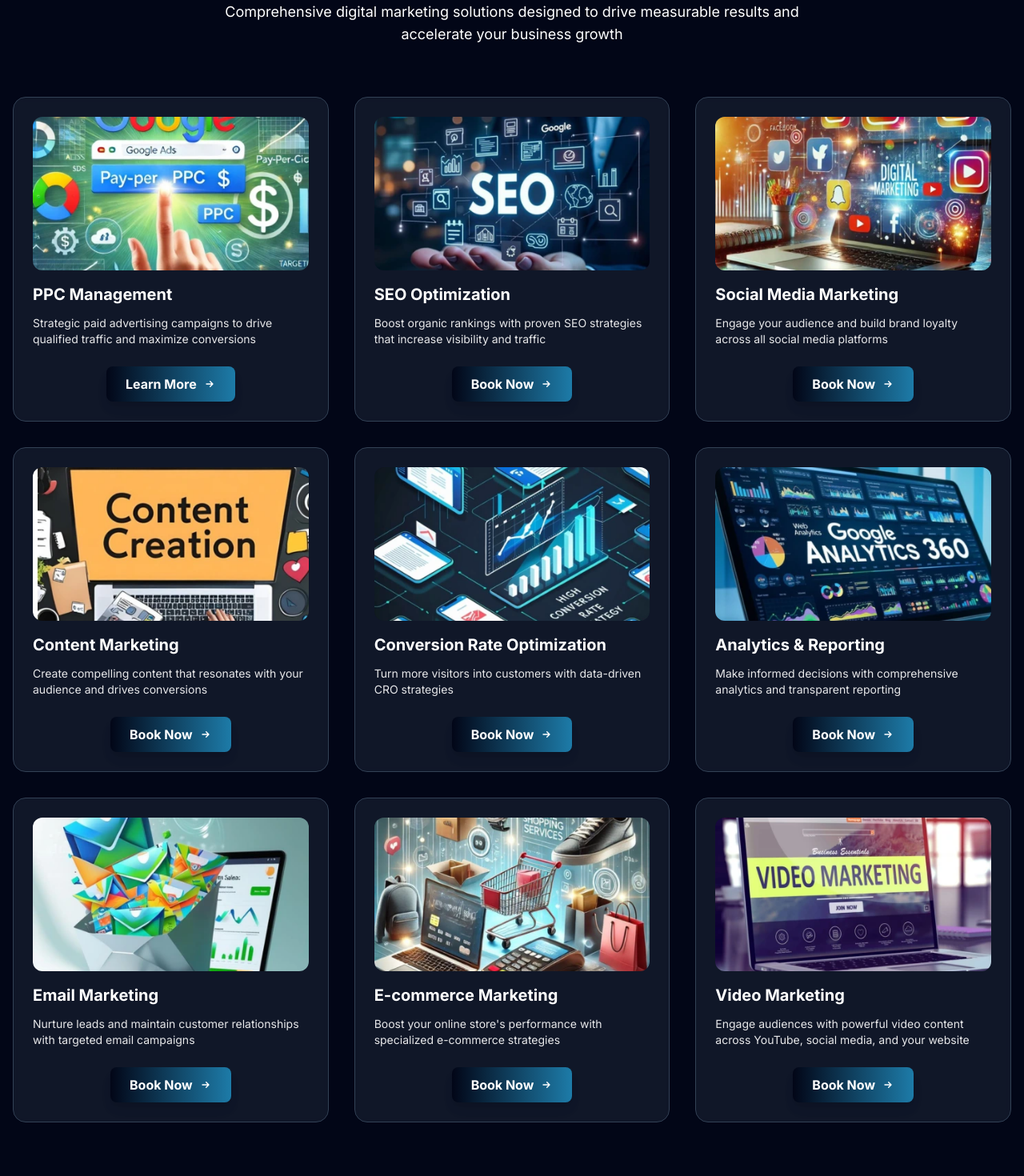
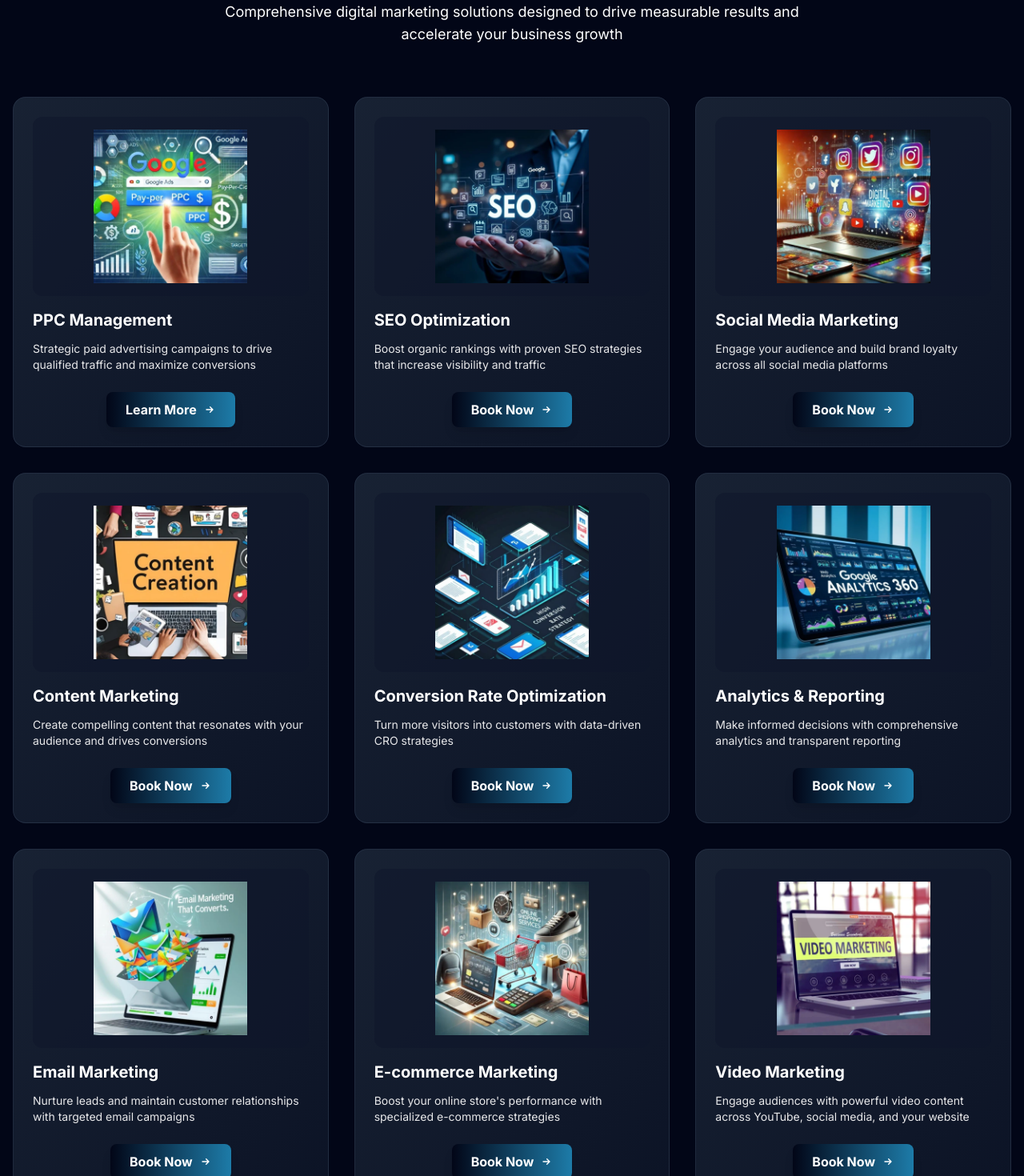
Before and after one commit to anshmydigitalcrown-ui/stardigitechpro, a Next.js app: page / in a window 1280 px wide. Shown: the part 1320-2790 px from the top of the page at 80% size. Built offline with nearby package versions, Linux system fonts and the light colour scheme.

Commit message:
Update service card styling - change to object-contain to show full images without cropping

```diff
--- a/app/page.tsx
+++ b/app/page.tsx
@@ -133,13 +133,13 @@
           </div>
           <div className="grid grid-cols-1 md:grid-cols-2 lg:grid-cols-3 gap-8 max-w-7xl mx-auto">
             {/* Service 1 - PPC Management */}
-            <div className="group relative bg-slate-800 bg-opacity-50 backdrop-blur-sm p-6 rounded-2xl border border-slate-700 hover:bg-slate-700 hover:bg-opacity-50 transition-all duration-300 hover:scale-105 hover:shadow-2xl">
-              <div className="relative w-full h-48 mb-4 rounded-xl overflow-hidden">
+            <div className="group relative bg-gradient-to-br from-slate-800/80 to-slate-900/80 backdrop-blur-sm p-6 rounded-2xl border border-slate-700/50 hover:border-primary/50 transition-all duration-300 hover:shadow-2xl hover:shadow-primary/20">
+              <div className="relative w-full h-56 mb-4 rounded-xl overflow-hidden bg-slate-900/50 flex items-center justify-center">
                 <Image
                   src="/service/PPC Management.webp.webp"
                   alt="PPC Management"
                   fill
-                  className="object-cover group-hover:scale-110 transition-transform duration-300"
+                  className="object-contain p-4 group-hover:scale-105 transition-transform duration-300"
                 />
               </div>
               <h3 className="text-xl font-bold text-white mb-3">PPC Management</h3>
@@ -162,13 +162,13 @@
             </div>
 
             {/* Service 2 - SEO Optimization */}
-            <div className="group relative bg-slate-800 bg-opacity-50 backdrop-blur-sm p-6 rounded-2xl border border-slate-700 hover:bg-slate-700 hover:bg-opacity-50 transition-all duration-300 hover:scale-105 hover:shadow-2xl">
-              <div className="relative w-full h-48 mb-4 rounded-xl overflow-hidden">
+            <div className="group relative bg-gradient-to-br from-slate-800/80 to-slate-900/80 backdrop-blur-sm p-6 rounded-2xl border border-slate-700/50 hover:border-primary/50 transition-all duration-300 hover:shadow-2xl hover:shadow-primary/20">
+              <div className="relative w-full h-56 mb-4 rounded-xl overflow-hidden bg-slate-900/50 flex items-center justify-center">
                 <Image
                   src="/service/SEO Optimization.webp.webp"
                   alt="SEO Optimization"
                   fill
-                  className="object-cover group-hover:scale-110 transition-transform duration-300"
+                  className="object-contain p-4 group-hover:scale-105 transition-transform duration-300"
                 />
               </div>
               <h3 className="text-xl font-bold text-white mb-3">SEO Optimization</h3>
@@ -191,13 +191,13 @@
             </div>
 
             {/* Service 3 - Social Media Marketing */}
-            <div className="group relative bg-slate-800 bg-opacity-50 backdrop-blur-sm p-6 rounded-2xl border border-slate-700 hover:bg-slate-700 hover:bg-opacity-50 transition-all duration-300 hover:scale-105 hover:shadow-2xl">
-              <div className="relative w-full h-48 mb-4 rounded-xl overflow-hidden">
+            <div className="group relative bg-gradient-to-br from-slate-800/80 to-slate-900/80 backdrop-blur-sm p-6 rounded-2xl border border-slate-700/50 hover:border-primary/50 transition-all duration-300 hover:shadow-2xl hover:shadow-primary/20">
+              <div className="relative w-full h-56 mb-4 rounded-xl overflow-hidden bg-slate-900/50 flex items-center justify-center">
                 <Image
                   src="/service/Social Media Marketing.webp.webp"
                   alt="Social Media Marketing"
                   fill
-                  className="object-cover group-hover:scale-110 transition-transform duration-300"
+                  className="object-contain p-4 group-hover:scale-105 transition-transform duration-300"
                 />
               </div>
               <h3 className="text-xl font-bold text-white mb-3">Social Media Marketing</h3>
@@ -220,13 +220,13 @@
             </div>
 
             {/* Service 4 - Content Marketing */}
-            <div className="group relative bg-slate-800 bg-opacity-50 backdrop-blur-sm p-6 rounded-2xl border border-slate-700 hover:bg-slate-700 hover:bg-opacity-50 transition-all duration-300 hover:scale-105 hover:shadow-2xl">
-              <div className="relative w-full h-48 mb-4 rounded-xl overflow-hidden">
+            <div className="group relative bg-gradient-to-br from-slate-800/80 to-slate-900/80 backdrop-blur-sm p-6 rounded-2xl border border-slate-700/50 hover:border-primary/50 transition-all duration-300 hover:shadow-2xl hover:shadow-primary/20">
+              <div className="relative w-full h-56 mb-4 rounded-xl overflow-hidden bg-slate-900/50 flex items-center justify-center">
                 <Image
                   src="/service/Content Marketing.webp.webp"
                   alt="Content Marketing"
                   fill
-                  className="object-cover group-hover:scale-110 transition-transform duration-300"
+                  className="object-contain p-4 group-hover:scale-105 transition-transform duration-300"
                 />
               </div>
               <h3 className="text-xl font-bold text-white mb-3">Content Marketing</h3>
@@ -249,13 +249,13 @@
             </div>
 
             {/* Service 5 - Conversion Rate Optimization */}
-            <div className="group relative bg-slate-800 bg-opacity-50 backdrop-blur-sm p-6 rounded-2xl border border-slate-700 hover:bg-slate-700 hover:bg-opacity-50 transition-all duration-300 hover:scale-105 hover:shadow-2xl">
-              <div className="relative w-full h-48 mb-4 rounded-xl overflow-hidden">
+            <div className="group relative bg-gradient-to-br from-slate-800/80 to-slate-900/80 backdrop-blur-sm p-6 rounded-2xl border border-slate-700/50 hover:border-primary/50 transition-all duration-300 hover:shadow-2xl hover:shadow-primary/20">
+              <div className="relative w-full h-56 mb-4 rounded-xl overflow-hidden bg-slate-900/50 flex items-center justify-center">
                 <Image
                   src="/service/Conversion Rate Optimization.webp.webp"
                   alt="Conversion Rate Optimization"
                   fill
-                  className="object-cover group-hover:scale-110 transition-transform duration-300"
+                  className="object-contain p-4 group-hover:scale-105 transition-transform duration-300"
                 />
               </div>
               <h3 className="text-xl font-bold text-white mb-3">Conversion Rate Optimization</h3>
@@ -278,13 +278,13 @@
             </div>
 
             {/* Service 6 - Analytics & Reporting */}
-            <div className="group relative bg-slate-800 bg-opacity-50 backdrop-blur-sm p-6 rounded-2xl border border-slate-700 hover:bg-slate-700 hover:bg-opacity-50 transition-all duration-300 hover:scale-105 hover:shadow-2xl">
-              <div className="relative w-full h-48 mb-4 rounded-xl overflow-hidden">
+            <div className="group relative bg-gradient-to-br from-slate-800/80 to-slate-900/80 backdrop-blur-sm p-6 rounded-2xl border border-slate-700/50 hover:border-primary/50 transition-all duration-300 hover:shadow-2xl hover:shadow-primary/20">
+              <div className="relative w-full h-56 mb-4 rounded-xl overflow-hidden bg-slate-900/50 flex items-center justify-center">
                 <Image
                   src="/service/Analytics & Reporting.webp.webp"
                   alt="Analytics & Reporting"
                   fill
-                  className="object-cover group-hover:scale-110 transition-transform duration-300"
+                  className="object-contain p-4 group-hover:scale-105 transition-transform duration-300"
                 />
               </div>
               <h3 className="text-xl font-bold text-white mb-3">Analytics & Reporting</h3>
@@ -307,13 +307,13 @@
             </div>
 
             {/* Service 7 - Email Marketing */}
-            <div className="group relative bg-slate-800 bg-opacity-50 backdrop-blur-sm p-6 rounded-2xl border border-slate-700 hover:bg-slate-700 hover:bg-opacity-50 transition-all duration-300 hover:scale-105 hover:shadow-2xl">
-              <div className="relative w-full h-48 mb-4 rounded-xl overflow-hidden">
+            <div className="group relative bg-gradient-to-br from-slate-800/80 to-slate-900/80 backdrop-blur-sm p-6 rounded-2xl border border-slate-700/50 hover:border-primary/50 transition-all duration-300 hover:shadow-2xl hover:shadow-primary/20">
+              <div className="relative w-full h-56 mb-4 rounded-xl overflow-hidden bg-slate-900/50 flex items-center justify-center">
                 <Image
                   src="/service/Email Marketing.webp.webp"
                   alt="Email Marketing"
                   fill
-                  className="object-cover group-hover:scale-110 transition-transform duration-300"
+                  className="object-contain p-4 group-hover:scale-105 transition-transform duration-300"
                 />
               </div>
               <h3 className="text-xl font-bold text-white mb-3">Email Marketing</h3>
@@ -336,13 +336,13 @@
             </div>
 
             {/* Service 8 - E-commerce Marketing */}
-            <div className="group relative bg-slate-800 bg-opacity-50 backdrop-blur-sm p-6 rounded-2xl border border-slate-700 hover:bg-slate-700 hover:bg-opacity-50 transition-all duration-300 hover:scale-105 hover:shadow-2xl">
-              <div className="relative w-full h-48 mb-4 rounded-xl overflow-hidden">
+            <div className="group relative bg-gradient-to-br from-slate-800/80 to-slate-900/80 backdrop-blur-sm p-6 rounded-2xl border border-slate-700/50 hover:border-primary/50 transition-all duration-300 hover:shadow-2xl hover:shadow-primary/20">
+              <div className="relative w-full h-56 mb-4 rounded-xl overflow-hidden bg-slate-900/50 flex items-center justify-center">
                 <Image
                   src="/service/E-commerce Marketing.webp.webp"
                   alt="E-commerce Marketing"
                   fill
-                  className="object-cover group-hover:scale-110 transition-transform duration-300"
+                  className="object-contain p-4 group-hover:scale-105 transition-transform duration-300"
                 />
               </div>
               <h3 className="text-xl font-bold text-white mb-3">E-commerce Marketing</h3>
@@ -365,13 +365,13 @@
             </div>
 
             {/* Service 9 - Video Marketing */}
-            <div className="group relative bg-slate-800 bg-opacity-50 backdrop-blur-sm p-6 rounded-2xl border border-slate-700 hover:bg-slate-700 hover:bg-opacity-50 transition-all duration-300 hover:scale-105 hover:shadow-2xl">
-              <div className="relative w-full h-48 mb-4 rounded-xl overflow-hidden">
+            <div className="group relative bg-gradient-to-br from-slate-800/80 to-slate-900/80 backdrop-blur-sm p-6 rounded-2xl border border-slate-700/50 hover:border-primary/50 transition-all duration-300 hover:shadow-2xl hover:shadow-primary/20">
+              <div className="relative w-full h-56 mb-4 rounded-xl overflow-hidden bg-slate-900/50 flex items-center justify-center">
                 <Image
                   src="/service/Video Marketing.webp.webp"
                   alt="Video Marketing"
                   fill
-                  className="object-cover group-hover:scale-110 transition-transform duration-300"
+                  className="object-contain p-4 group-hover:scale-105 transition-transform duration-300"
                 />
               </div>
               <h3 className="text-xl font-bold text-white mb-3">Video Marketing</h3>
```
